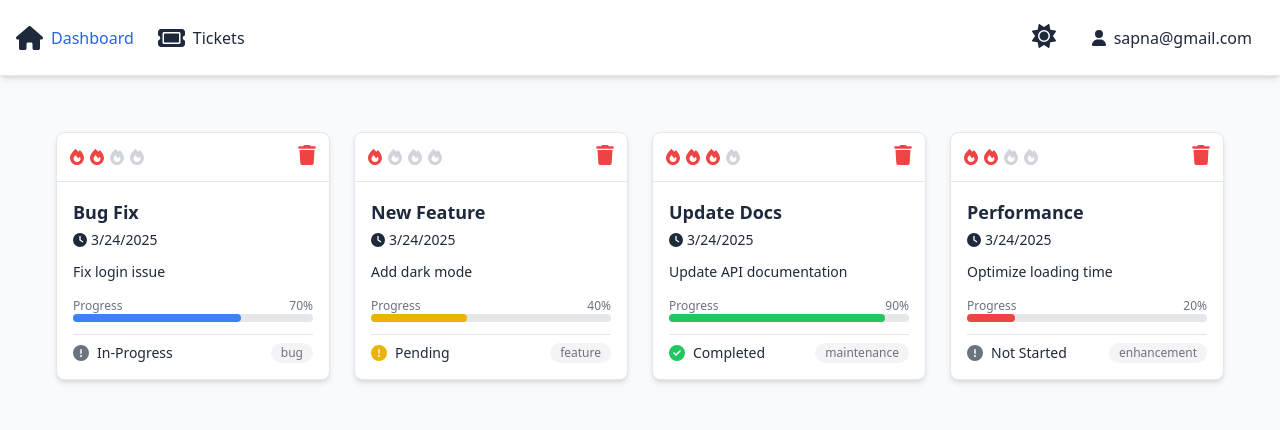
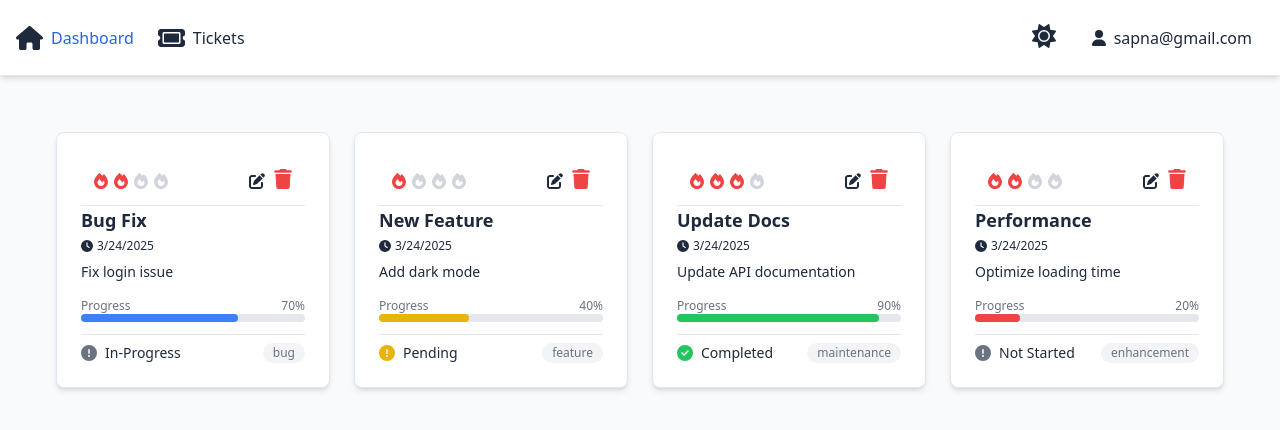
Before and after one commit to sapanadhakal40/TicketHub, a Next.js app: page / in a window 1280 px wide. Shown: the top 430 px of the page. Built offline with nearby package versions, Linux system fonts and the light colour scheme.

Commit message:
Update UI with hover card

```diff
--- a/app/(components)/ticket-card.tsx
+++ b/app/(components)/ticket-card.tsx
@@ -1,135 +1,75 @@
+/* eslint-disable @typescript-eslint/no-unused-vars */
 import DeleteBlock from "./delete-block"
 import PriorityDisplay from "./priority-display"
 import ProgressDisplay from "./progress-display"
 import StatusDisplay from "./status-display"
 import { Ticket } from "../types/ticket"
 import { FontAwesomeIcon } from "@fortawesome/react-fontawesome"
-import { faClock } from "@fortawesome/free-solid-svg-icons"
+import { faClock, faEdit, } from "@fortawesome/free-solid-svg-icons"
+import Link from "next/link"
+import { useState } from "react"
 
 interface TicketCardProps {
     ticket: Ticket;
 }
 
+ const TicketCard = ({ ticket }: TicketCardProps) => {
+   const [isHovered, setIsHovered] = useState(false);
 
-const TicketCard = ({ticket}: TicketCardProps) => {
    const formattedDate = new Date(ticket.createdAt).toLocaleDateString();
 
+   const truncateDescription = (desc: string, maxLength: number = 100) => {
+         if (desc.length <= maxLength) return desc;
+        return desc.substring(0, maxLength) + "...";
+       };
+
 return (
-<div className="bg-card rounded-lg shadow-md overflow-hidden transition-all duration-200 hover:shadow-lg border border-default-border">
+  <div className="bg-card w-full h-full rounded-lg p-6 gap-4 shadow-md overflow-hidden transition-all duration-200 hover:shadow-lg border border-default-border"
+        onMouseEnter={() => setIsHovered(true)}
+        onMouseLeave={() => setIsHovered(false)}
+      >
+
     <div className="p-1 bg-primary-100 dark:bg-primary-800 border-b border-default-border">
       <div className="flex items-center justify-between p-2">
         <PriorityDisplay priority={ticket.priority} />
-
+        <div className="flex space-x-2">
+          <Link href={`/ticket-page/${ticket.id}`} className="text-primary-600 hover:text-primary-800 transition-colors">
+            <FontAwesomeIcon icon={faEdit} />
+          </Link>
           <DeleteBlock id={ticket.id} />
-
+        </div>
       </div>
     </div>
 
-    <div className="p-4 ">
+
+
+         <div className="mb-3">
           <h3 className="text-lg font-semibold text-default-text mb-1 truncate">{ticket.title}</h3>
-      <div className="flex items-center text-sm text-primary-500 dark:text-primary-400 mb-3">
+          <div className="flex items-center text-xs text-primary-500 dark:text-primary-400 mb-2">
              <FontAwesomeIcon icon={faClock} className="mr-1" />
              <span>{formattedDate}</span>
           </div>
           <p className="text-primary-600 dark:text-primary-300 text-sm">
-          {ticket.description}
+            {truncateDescription(ticket.description)}
           </p>
+       </div>
+
 
 
       <div className="mt-4 space-y-3">
         <ProgressDisplay progress={ticket.progress} />
-
         <div className="flex items-center justify-between pt-2 border-t border-gray-200 dark:border-gray-700">
           <StatusDisplay status={ticket.status} />
           <span className="text-xs font-medium text-gray-500 dark:text-gray-400 bg-gray-100 dark:bg-gray-800 px-2.5 py-0.5 rounded-full">
             {ticket.category}
           </span>
-      </div>
+
       </div>
     </div>
 
 </div>
+
 )
 }
 
-export default TicketCard
-
-
- {/* // import { faClock, faEdit, faEye } from "@fortawesome/free-solid-svg-icons";
-
-
-// // components/TicketCard.tsx
-// "use client";
-
-// import StatusDisplay from "./StatusDisplay";
-// import PriorityDisplay from "./PriorityDisplay";
-// import DeleteBlock from "./DeleteBlock";
-// import ProgressDisplay from "./ProgressDisplay";
-// import Link from "next/link";
-// import { Ticket } from "../types/Ticket";
-// import { formatDistanceToNow } from "date-fns";
-// import { useState } from "react";
-// import { faClock, faEdit, faEye } from "@fortawesome/free-solid-svg-icons";
-// import { FontAwesomeIcon } from "@fortawesome/react-fontawesome";
-
-// interface TicketCardProps {
-//   ticket: Ticket;
-// }
-
-// const TicketCard = ({ ticket }: TicketCardProps) => {
-//   const [isHovered, setIsHovered] = useState(false);
-
-//   // Format the created time to be more readable
-//   const formattedTime = formatDistanceToNow(new Date(ticket.createdAt), { addSuffix: true });
-
-//   // Truncate the description if it's too long
-//   const truncateDescription = (desc: string, maxLength: number = 100) => {
-//     if (desc.length <= maxLength) return desc;
-//     return desc.substring(0, maxLength) + "...";
-//   };
-
-//   return (
-//     <div
-//       className="bg-card rounded-lg shadow-md overflow-hidden transition-all duration-200 hover:shadow-lg border border-default-border"
-//       onMouseEnter={() => setIsHovered(true)}
-//       onMouseLeave={() => setIsHovered(false)}
-//     >
-//       <div className="p-1 bg-primary-100 dark:bg-primary-800 border-b border-default-border">
-//         <div className="flex items-center justify-between p-2">
-//           <PriorityDisplay priority={ticket.priority} />
-//           <DeleteBlock id={ticket.id} />
-//         </div>
-//       </div>
-
-//       <Link href={`/TicketPage/${ticket.id}`} className="block p-4 hover:bg-card-hover">
-//         <div className="mb-3">
-//           <h3 className="text-lg font-semibold text-default-text mb-1 truncate">{ticket.title}</h3>
-//           <div className="flex items-center text-xs text-primary-500 dark:text-primary-400 mb-2">
-//             <FontAwesomeIcon icon={faClock} className="mr-1" />
-//             <span>{formattedTime}</span>
-//           </div>
-//           <p className="text-primary-600 dark:text-primary-300 text-sm">
-//             {truncateDescription(ticket.description)}
-//           </p>
-//         </div>
-
-//         <div className="mt-4 space-y-3">
-//           <ProgressDisplay progress={ticket.progress} />
-
-//           <div className="flex items-center justify-between">
-//             <StatusDisplay status={ticket.status} />
-
-//             <div className={`transition-opacity duration-200 ${isHovered ? 'opacity-100' : 'opacity-0'}`}>
-//               <Link href={`/TicketPage/${ticket.id}`} className="inline-flex items-center justify-center px-3 py-1 text-xs font-medium text-blue-700 dark:text-blue-300 bg-blue-100 dark:bg-blue-900 rounded-full hover:bg-blue-200 dark:hover:bg-blue-800">
-//                 <FontAwesomeIcon icon={faEye} className="mr-1" size="sm" />
-//                 View
-//               </Link>
-//             </div>
-//           </div>
-//         </div>
-//       </Link>
-//     </div>
-//   );
-// };
-
-// export default TicketCard; */}
+export default TicketCard;
```
Lines whose indentation alone changed are shown as unchanged.
